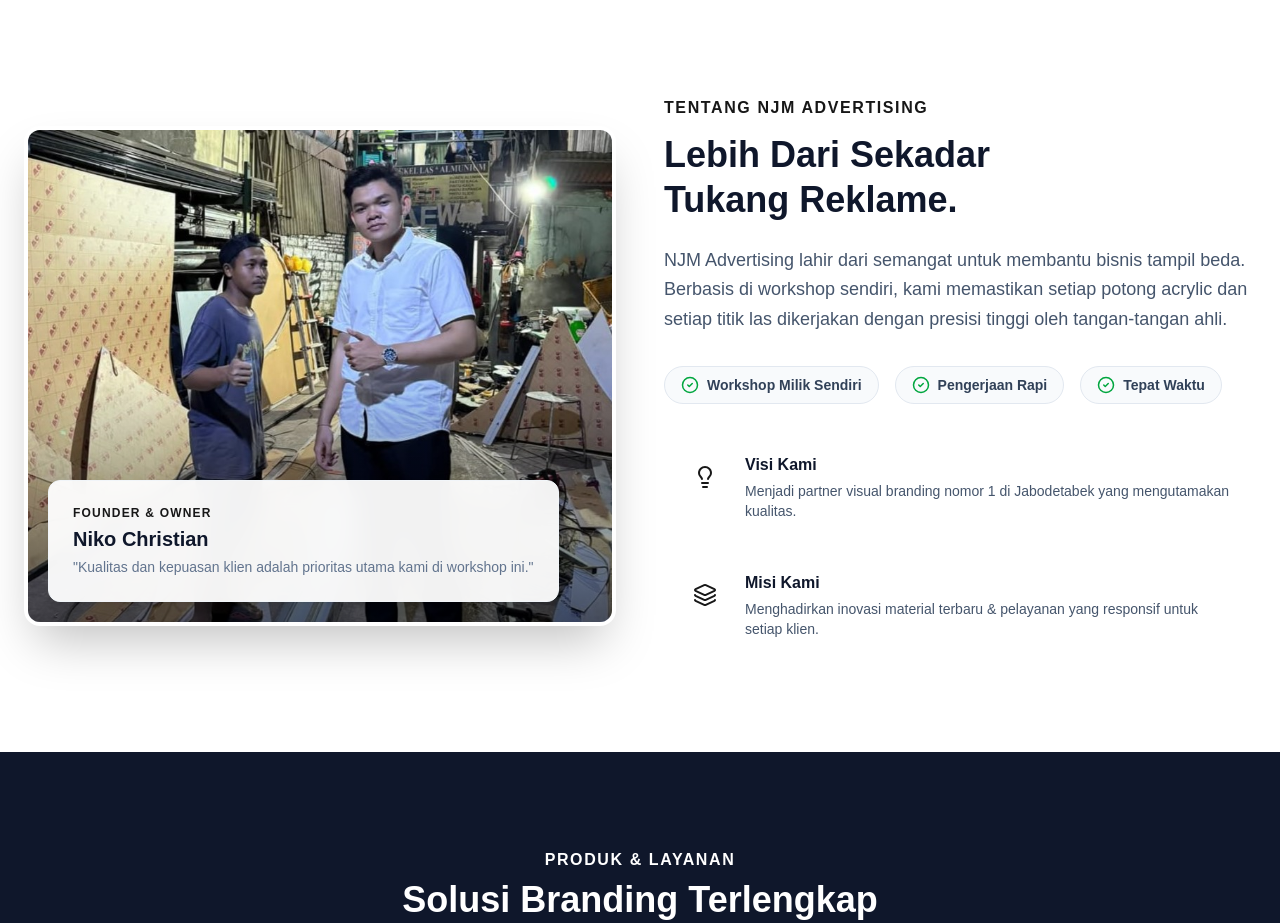
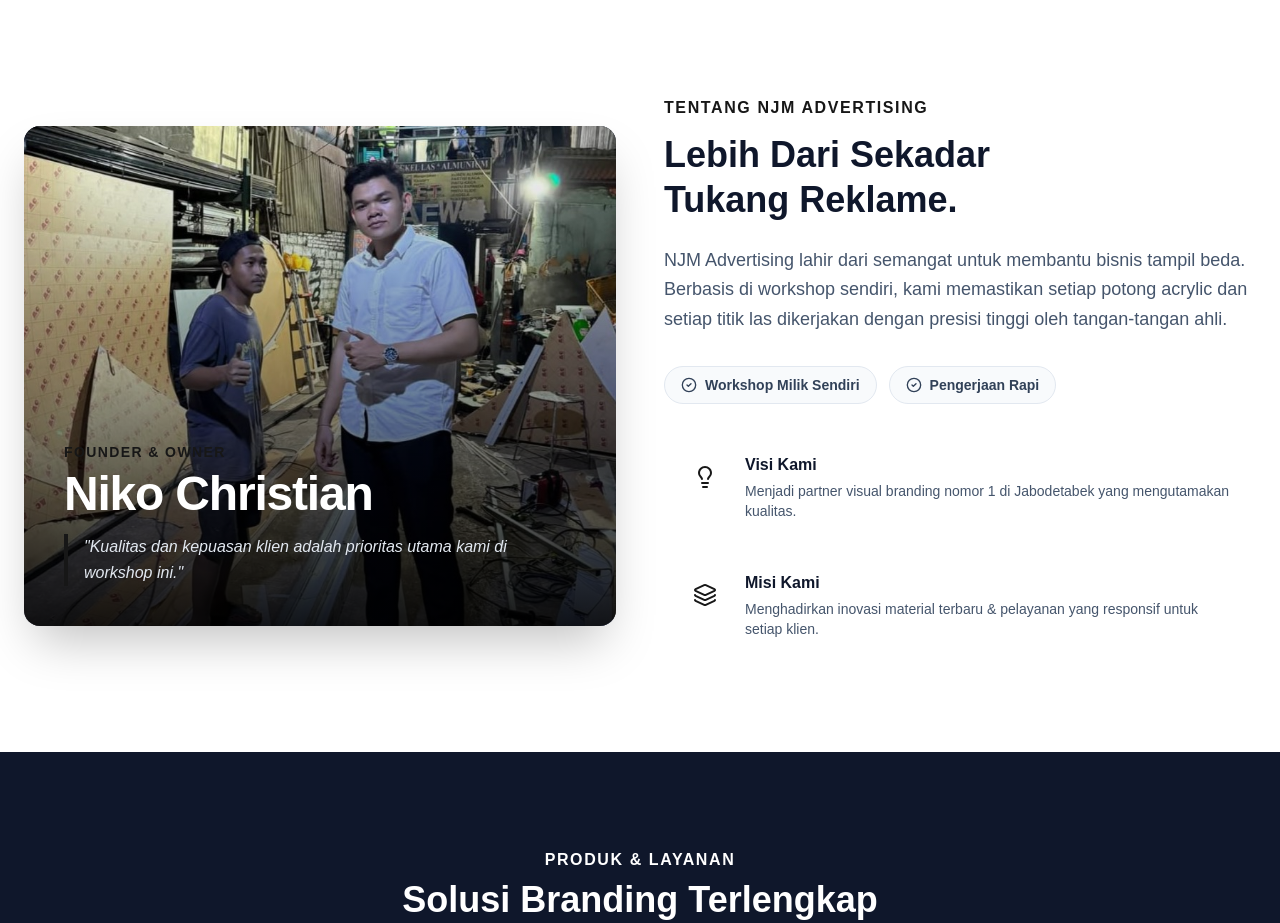
Before and after one commit to dansyaku7/nagajayamandiriweb, a Next.js app: page / in a window 1280 px wide. Shown: the part 800-1723 px from the top of the page. Built offline with nearby package versions, Linux system fonts and the light colour scheme.

Commit message:
update owner image

```diff
--- a/app/page.tsx
+++ b/app/page.tsx
@@ -39,29 +39,38 @@
 <section id="about" className="py-16 md:py-24 container mx-auto px-6">
         <div className="grid grid-cols-1 lg:grid-cols-2 gap-12 items-center">
 
-          {/* KOLOM KIRI: FOTO OWNER (Real Pict) */}
+          {/* KOLOM KIRI: FOTO OWNER (New Style) */}
           <div className="relative group">
-            {/* Frame Foto */}
-            <div className="relative h-[500px] w-full overflow-hidden rounded-2xl shadow-2xl border-4 border-white bg-slate-200">
+            <div className="relative h-[500px] w-full overflow-hidden rounded-2xl shadow-2xl bg-slate-900">
                <Image
-                 src="/images/owner.jpg" // Pastikan nama file ini bener!
+                 src="/images/owner.jpg"
                  alt="Niko Christian - Owner NJM Advertising"
                  fill
                  className="object-cover transition-transform duration-700 group-hover:scale-105"
                />
-               {/* Overlay Gradient Halus dibawah biar tulisan kebaca */}
-               <div className="absolute inset-0 bg-gradient-to-t from-black/60 via-transparent to-transparent"></div>
-            </div>
 
-            {/* Badge Nama Floating */}
-            <div className="absolute bottom-6 left-6 right-6 md:left-6 md:right-auto bg-white/95 backdrop-blur-md p-6 rounded-xl shadow-lg border border-slate-100">
-                <p className="text-xs text-brand-red font-bold uppercase tracking-widest mb-1">Founder & Owner</p>
-                <h4 className="text-xl font-black text-slate-900">Niko Christian</h4>
-                <p className="text-slate-500 text-sm mt-1">"Kualitas dan kepuasan klien adalah prioritas utama kami di workshop ini."</p>
+               {/* Overlay Gradient Hitam (Biar text putih kebaca jelas) */}
+               <div className="absolute inset-0 bg-gradient-to-t from-black via-black/40 to-transparent opacity-90"></div>
+
+               {/* TEXT CONTENT (Langsung di atas gambar, tanpa kotak) */}
+               <div className="absolute bottom-0 left-0 w-full p-8 md:p-10">
+                   <p className="text-brand-red font-bold uppercase tracking-widest mb-2 text-xs md:text-sm">
+                      Founder & Owner
+                   </p>
+                   <h4 className="text-3xl md:text-5xl font-black text-white mb-4 tracking-tight">
+                      Niko Christian
+                   </h4>
+                   {/* Quote dengan garis merah disamping */}
+                   <div className="border-l-4 border-brand-red pl-4">
+                      <p className="text-slate-200 text-sm md:text-base italic font-medium leading-relaxed">
+                        "Kualitas dan kepuasan klien adalah prioritas utama kami di workshop ini."
+                      </p>
+                   </div>
+               </div>
             </div>
           </div>
 
-          {/* KOLOM KANAN: TEXT & VISI MISI */}
+          {/* KOLOM KANAN: TEXT & VISI MISI (Tetap sama, cuma dirapihin dikit) */}
           <div>
             <h2 className="text-brand-red font-bold uppercase tracking-widest mb-3 text-sm md:text-base">Tentang NJM Advertising</h2>
             <h3 className="text-3xl md:text-4xl font-black text-slate-900 mb-6 leading-tight">
@@ -71,20 +80,17 @@
               NJM Advertising lahir dari semangat untuk membantu bisnis tampil beda. Berbasis di workshop sendiri, kami memastikan setiap potong acrylic dan setiap titik las dikerjakan dengan presisi tinggi oleh tangan-tangan ahli.
             </p>
 
-            {/* Feature List (Presisi, dll) */}
-            <div className="flex flex-wrap gap-4 mb-8">
-               <div className="flex items-center gap-2 bg-slate-50 px-4 py-2 rounded-full border border-slate-200 text-slate-700 font-bold text-sm">
-                  <CheckCircle2 size={18} className="text-green-600" /> Workshop Milik Sendiri
+            {/* Feature List */}
+            <div className="flex flex-wrap gap-3 mb-8">
+               <div className="flex items-center gap-2 bg-slate-50 px-4 py-2 rounded-full border border-slate-200 text-slate-700 font-bold text-xs md:text-sm">
+                  <CheckCircle2 size={16} className="text-brand-red" /> Workshop Milik Sendiri
                </div>
-               <div className="flex items-center gap-2 bg-slate-50 px-4 py-2 rounded-full border border-slate-200 text-slate-700 font-bold text-sm">
-                  <CheckCircle2 size={18} className="text-green-600" /> Pengerjaan Rapi
-               </div>
-               <div className="flex items-center gap-2 bg-slate-50 px-4 py-2 rounded-full border border-slate-200 text-slate-700 font-bold text-sm">
-                  <CheckCircle2 size={18} className="text-green-600" /> Tepat Waktu
+               <div className="flex items-center gap-2 bg-slate-50 px-4 py-2 rounded-full border border-slate-200 text-slate-700 font-bold text-xs md:text-sm">
+                  <CheckCircle2 size={16} className="text-brand-red" /> Pengerjaan Rapi
                </div>
             </div>
 
-            {/* Visi Misi Compact */}
+            {/* Visi Misi */}
             <div className="space-y-4">
                <div className="flex gap-4 p-4 rounded-xl hover:bg-slate-50 transition-colors border border-transparent hover:border-slate-100">
                   <div className="bg-brand-red/10 p-3 h-fit rounded-lg text-brand-red">
```
